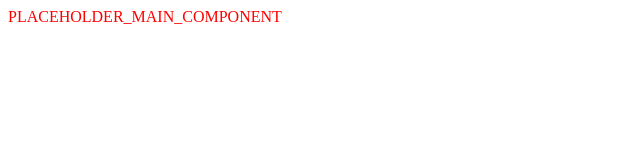
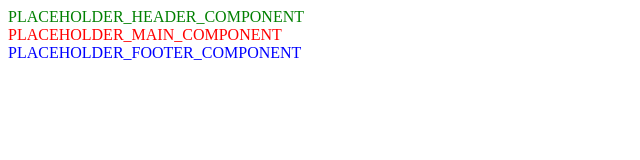
Before and after one commit to calebsg225/LP-generic, a plain HTML site: page index.html in a window 1280 px wide. Shown: the whole page, without its empty margins (0-640 px from the left). Drawn offline with Linux system fonts and the light colour scheme.

Commit message:
create header and footer components and css

```diff
--- a/index.html
+++ b/index.html
@@ -5,6 +5,9 @@
   <meta name="viewport" content="width=device-width, initial-scale=1.0">
   <title>Gerneric Landing Page</title>
   <link rel="stylesheet" href="./styles/index.css">
+  <link rel="stylesheet" href="./styles/header.css">
+  <link rel="stylesheet" href="./styles/main.css">
+  <link rel="stylesheet" href="./styles/footer.css">
 </head>
 <body>
   <script type="module" src="./scripts/index.js"></script>
--- a/scripts/components/footer.js
+++ b/scripts/components/footer.js
@@ -0,0 +1,5 @@
+const footer = document.createElement('footer');
+footer.id = 'footer-component';
+footer.innerText = "PLACEHOLDER_FOOTER_COMPONENT";
+
+export default footer;
--- a/scripts/components/header.js
+++ b/scripts/components/header.js
@@ -0,0 +1,5 @@
+const header = document.createElement('header');
+header.id = 'header-component';
+header.innerText = "PLACEHOLDER_HEADER_COMPONENT";
+
+export default header;
--- a/scripts/index.js
+++ b/scripts/index.js
@@ -1,8 +1,10 @@
 // class of helper functions
 import Helpers from "./helpers/helpers.js";
 // import main components
+import header from "./components/header.js";
 import main from "./components/main.js";
+import footer from "./components/footer.js";
 
 const body = document.body;
 
-Helpers.appendElements([main], body);
+Helpers.appendElements([header, main, footer], body);
--- /dev/null
+++ b/styles/footer.css
@@ -0,0 +1,3 @@
+#footer-component {
+  color: blue;
+}
--- /dev/null
+++ b/styles/header.css
@@ -0,0 +1,3 @@
+#header-component {
+  color: green;
+}
--- a/styles/index.css
+++ b/styles/index.css
@@ -1,3 +1,3 @@
-#main-component {
-  color: red;
+body {
+  margin: none;
 }
--- /dev/null
+++ b/styles/main.css
@@ -0,0 +1,3 @@
+#main-component {
+  color: red;
+}
```
